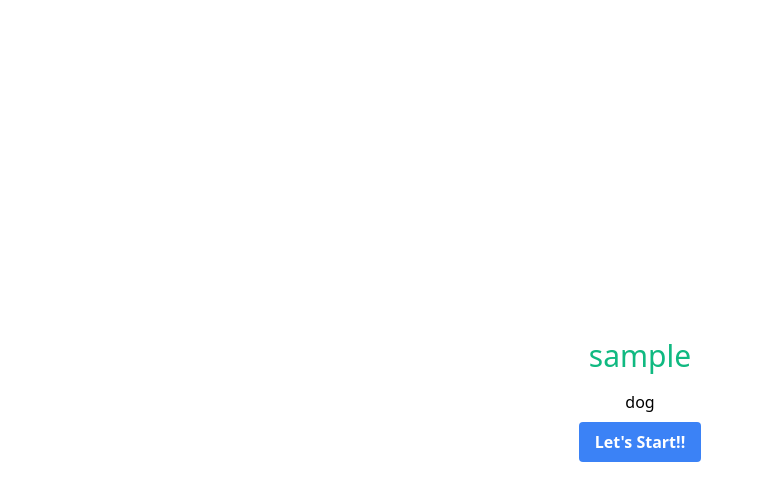
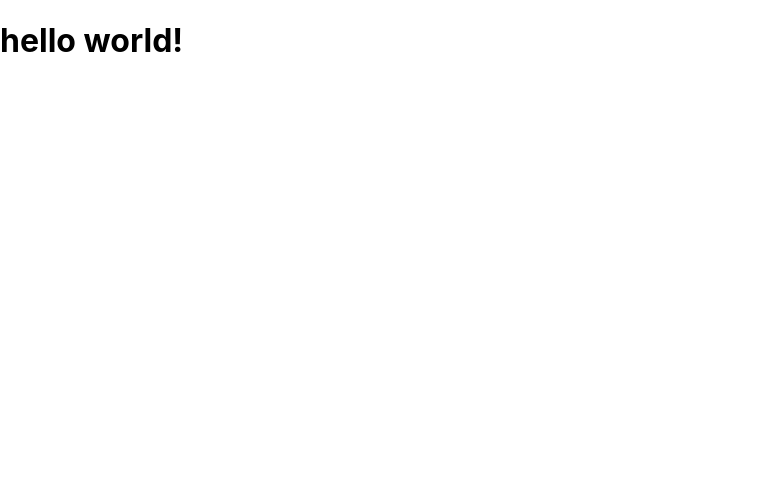
Before and after one commit to adust09/L2-DEX-HUB, a Next.js app in the folder client/: page / in a window 1280 px wide. Shown: the top 500 px of the page, without its empty margins (0-762 px from the left). Built offline with nearby package versions, Linux system fonts and the light colour scheme; what web3 would draw is missing.

Commit message:
Revert "#3/zk sync"

```diff
--- a/client/src/pages/_app.js
+++ b/client/pages/_app.js
@@ -1,5 +1,4 @@
-import '../../styles/globals.css';
-import '../../styles/components/buttons.css'
+import '../styles/globals.css'
 
 function MyApp({ Component, pageProps }) {
   return <Component {...pageProps} />
--- /dev/null
+++ b/client/pages/api/hello.js
@@ -0,0 +1,5 @@
+// Next.js API route support: https://nextjs.org/docs/api-routes/introduction
+
+export default function handler(req, res) {
+  res.status(200).json({ name: 'John Doe' })
+}
--- a/client/src/pages/index.jsx
+++ b/client/pages/index.js
@@ -1,19 +1,15 @@
 import React from 'react'
-import { eth } from '../../web3/provider'
-import withdrawButton from '../pages/components/zkSync/withdraw'
+import { eth } from '../web3/provider'
 
 export default class IndexPage extends React.Component {
 
-  async Metamask() {
+  async componentDidMount() {
     try {
       await ethereum.enable() // Prompt user to let our DApp access their addresses
-
       const addresses = await eth.getAccounts() // Get user's ETH addresses
       console.log(addresses)
-
       const balance = await eth.getBalance(addresses[0])
       console.log(balance)
-
     } catch (err) {
       console.error("User denied access to their ETH addresses!")
     }
@@ -21,11 +17,7 @@ export default class IndexPage extends React.Component {
 
   render() {
     return (
-      <section className="h-screen w-4/5 max-w-5xl mx-auto flex items-center justify-center flex-col">
-        <h1 className="mb-4 text-green-500 text-3xl">sample</h1>
-        <p className="mb-2 text-center"> dog </p>
-        <button className="btn-blue" withdrawButton>Let's Start!!</button>
-      </section>
+      <h1>hello world!</h1>
     )
   }
 }
--- a/client/postcss.config.js
+++ /dev/null
@@ -1,6 +0,0 @@
-module.exports = {
-    plugins: [
-        'tailwindcss',
-        'postcss-preset-env'
-    ]
-}
--- a/client/src/pages/components/Layout.jsx
+++ /dev/null
@@ -1,27 +0,0 @@
-<nav class="flex items-center justify-between flex-wrap bg-teal p-6">
-  <div class="flex items-center flex-no-shrink text-white mr-6">
-    <svg class="h-8 w-8 mr-2" width="54" height="54" viewBox="0 0 54 54" xmlns="http://www.w3.org/2000/svg"><path d="M13.5 22.1c1.8-7.2 6.3-10.8 13.5-10.8 10.8 0 12.15 8.1 17.55 9.45 3.6.9 6.75-.45 9.45-4.05-1.8 7.2-6.3 10.8-13.5 10.8-10.8 0-12.15-8.1-17.55-9.45-3.6-.9-6.75.45-9.45 4.05zM0 38.3c1.8-7.2 6.3-10.8 13.5-10.8 10.8 0 12.15 8.1 17.55 9.45 3.6.9 6.75-.45 9.45-4.05-1.8 7.2-6.3 10.8-13.5 10.8-10.8 0-12.15-8.1-17.55-9.45-3.6-.9-6.75.45-9.45 4.05z"/></svg>
-    <span class="font-semibold text-xl tracking-tight">Tailwind CSS</span>
-  </div>
-  <div class="block lg:hidden">
-    <button class="flex items-center px-3 py-2 border rounded text-teal-lighter border-teal-light hover:text-white hover:border-white">
-      <svg class="h-3 w-3" viewBox="0 0 20 20" xmlns="http://www.w3.org/2000/svg"><title>Menu</title><path d="M0 3h20v2H0V3zm0 6h20v2H0V9zm0 6h20v2H0v-2z"/></svg>
-    </button>
-  </div>
-  <div class="w-full block flex-grow lg:flex lg:items-center lg:w-auto">
-    <div class="text-sm lg:flex-grow">
-      <a href="#responsive-header" class="block mt-4 lg:inline-block lg:mt-0 text-teal-lighter hover:text-white mr-4">
-        Docs
-      </a>
-      <a href="#responsive-header" class="block mt-4 lg:inline-block lg:mt-0 text-teal-lighter hover:text-white mr-4">
-        Examples
-      </a>
-      <a href="#responsive-header" class="block mt-4 lg:inline-block lg:mt-0 text-teal-lighter hover:text-white">
-        Blog
-      </a>
-    </div>
-    <div>
-      <a href="#" class="inline-block text-sm px-4 py-2 leading-none border rounded text-white border-white hover:border-transparent hover:text-teal hover:bg-white mt-4 lg:mt-0">Download</a>
-    </div>
-  </div>
-</nav>
--- a/client/src/pages/withbutton.jsx
+++ /dev/null
@@ -1,48 +0,0 @@
-import { ethers } from "ethers";
-import * as zksync from "zksync";
-
-
-export default function OutsideUsageExample() {
-    const MNEMONIC = "potato response theme height bundle toy mushroom squeeze circle name obvious cruise"
-
-
-    const withdrawETH = async () => {
-
-        const syncProvider = await zksync.getDefaultProvider("ropsten");
-        console.log("syncProvider=", syncProvider)
-
-        const ethersProvider = ethers.getDefaultProvider("ropsten");
-        console.log("ethersProvider=", ethersProvider)
-
-        const ethWallet = ethers.Wallet.fromMnemonic(MNEMONIC).connect(ethersProvider);
-        console.log("ethWalletAddress=", ethWallet.address);
-
-        const syncWallet = await zksync.Wallet.fromEthSigner(ethWallet, syncProvider);
-        console.log("syncWalletAddress=", syncWallet.address);
-
-        const withdraw =
-            await
-                syncWallet.withdrawFromSyncToEthereum({
-                    ethAddress: ethWallet.address,
-                    token: "ETH",
-                    amount: ethers.utils.parseEther("0.001"),
-                });
-
-
-        console.log("withdraw.txHash=", withdraw.txHash);
-        console.log({ withdraw });
-
-        console.log(await withdraw.awaitReceipt());
-        console.log(await withdraw.awaitVerifyReceipt());
-    }
-
-    return (
-        <div>
-            <section className="h-screen w-4/5 max-w-5xl mx-auto flex items-center justify-center flex-col">
-                <h1 className="mb-4 text-green-500 text-3xl">sample</h1>
-                <p className="mb-2 text-center"> zkSYnc </p>
-                <button className="btn-blue" onClick={withdrawETH}> withdraw ETH</button>
-            </section>
-        </div>
-    )
-}
--- a/client/styles/components/buttons.css
+++ /dev/null
@@ -1,9 +0,0 @@
-.btn-blue {
-    @apply bg-blue-500 hover:bg-blue-700 text-white font-bold py-2 px-4 rounded;
-  }
-  .btn-green {
-    @apply bg-green-500 hover:bg-green-700 text-white font-bold py-2 px-4 rounded;
-  }
-  .btn-red {
-    @apply bg-red-500 hover:bg-red-700 text-white font-bold py-2 px-4 rounded;
-  }
--- a/client/styles/globals.css
+++ b/client/styles/globals.css
@@ -1,7 +1,16 @@
-@tailwind base;
-@tailwind components;
+html,
+body {
+  padding: 0;
+  margin: 0;
+  font-family: -apple-system, BlinkMacSystemFont, Segoe UI, Roboto, Oxygen,
+    Ubuntu, Cantarell, Fira Sans, Droid Sans, Helvetica Neue, sans-serif;
+}
 
-.btn-blue {
-  @apply bg-blue-500 text-white font-bold py-2 px-4 rounded;
+a {
+  color: inherit;
+  text-decoration: none;
 }
-@tailwind utilities;
+
+* {
+  box-sizing: border-box;
+}
--- a/client/tailwind.config.js
+++ /dev/null
@@ -1,11 +0,0 @@
-module.exports = {
-  purge: ['./components/**/*.jsx', './pages/**/*.jsx'],
-  darkMode: false, // or 'media' or 'class'
-  theme: {
-    extend: {},
-  },
-  variants: {
-    extend: {},
-  },
-  plugins: [],
-}
```
Also changed, not shown: client/package.json (+1 -8 lines), client/src/pages/components/zkSync/withdraw.jsx (deleted, +0 -37 lines), client/src/pages/api/zkSync/api.jsx (deleted), 1 other file (tests, documents, lock files or other folders).
